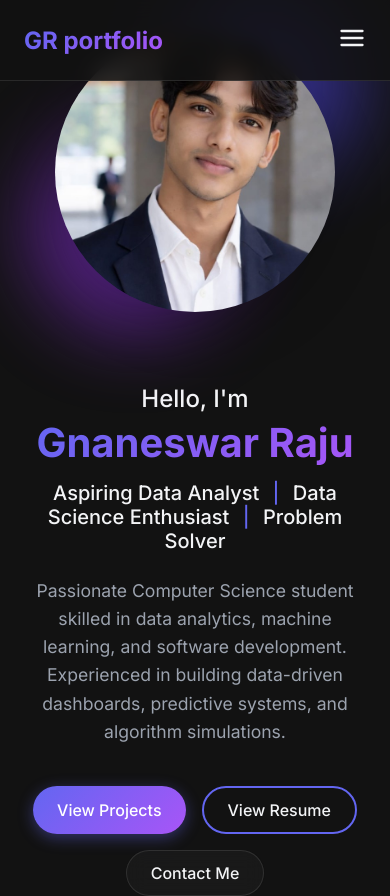
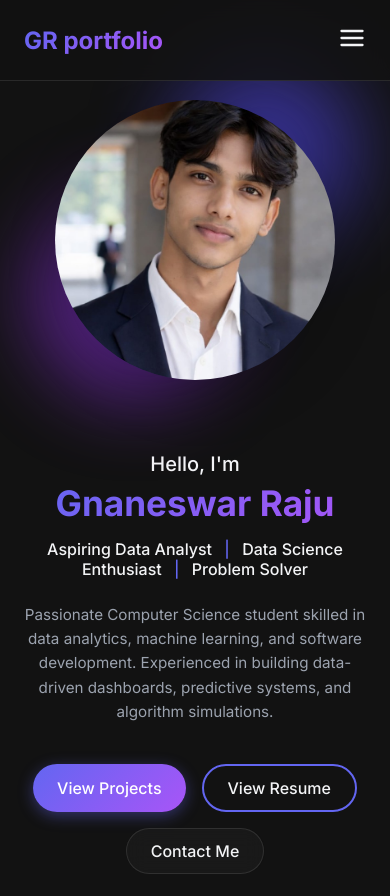
Before and after one commit to Gnaneswar10/portfolio, a React app: page / in a window 390 px wide. Shown: the top 896 px of the page. Built offline with nearby package versions, Linux system fonts and the light colour scheme; the HTML template or start-up script is replaced by a standard one.

Commit message:
Polish mobile typography card paddings and navigation overlap

```diff
--- a/src/components/SkillBadge.css
+++ b/src/components/SkillBadge.css
@@ -39,3 +39,18 @@
   background: var(--primary-gradient);
   border-radius: 4px;
 }
+
+@media (max-width: 900px) {
+  .skill-card {
+    padding: 1rem;
+    gap: 0.75rem;
+  }
+
+  .skill-name {
+    font-size: 0.95rem;
+  }
+
+  .skill-progress-bg {
+    height: 6px;
+  }
+}
--- a/src/index.css
+++ b/src/index.css
@@ -91,3 +91,13 @@ ul {
   min-height: calc(100vh - 80px); /* 80px for navbar approx */
   padding-top: 80px;
 }
+
+@media (max-width: 900px) {
+  .glass-card {
+    padding: 1rem;
+    border-radius: 1rem;
+  }
+  .section-padding {
+    padding: 4rem 0;
+  }
+}
--- a/src/pages/Home.css
+++ b/src/pages/Home.css
@@ -115,7 +115,7 @@
   .home-container {
     flex-direction: column-reverse;
     text-align: center;
-    padding-top: 2rem;
+    padding-top: 100px;
     padding-bottom: 2rem;
   }
 
@@ -128,7 +128,19 @@
   }
 
   .name {
-    font-size: 2.5rem;
+    font-size: 2.2rem;
+  }
+
+  .greeting {
+    font-size: 1.25rem;
+  }
+
+  .title {
+    font-size: 1rem;
+  }
+
+  .bio {
+    font-size: 0.95rem;
   }
 
   .image-wrapper {
```
